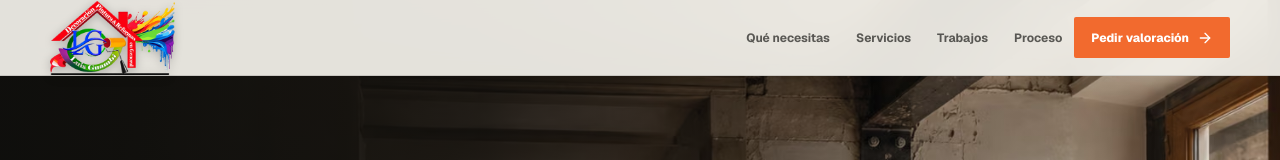
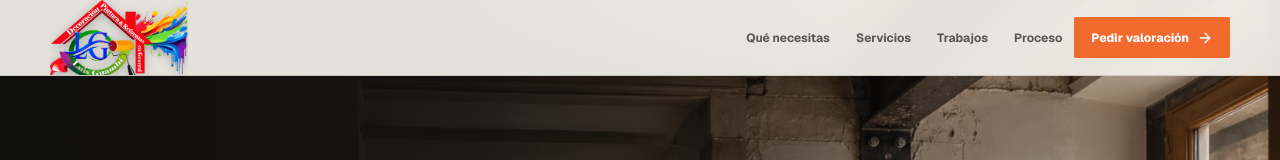
Before and after one commit to Ferolicas/Guille, a Next.js app: page / in a window 1280 px wide. Shown: the top 160 px of the page. Built offline with nearby package versions, Linux system fonts and the light colour scheme; no server answers; the database is empty.

Commit message:
fix: amplía hacia abajo el logo del nav

```diff
--- a/src/app/globals.css
+++ b/src/app/globals.css
@@ -32,7 +32,8 @@ img, video { display: block; max-width: 100%; }
 .header-inner { height: 100%; display: flex; align-items: center; justify-content: space-between; gap: 12px; }
 .brand { display: inline-flex; align-items: center; min-width: max-content; }
 .brand-logo { width: 94px; height: auto; filter: drop-shadow(0 2px 5px rgba(0, 0, 0, 0.24)); }
-.site-header .brand-logo { width: auto; height: 64px; }
+.site-header .brand { height: 100%; overflow: hidden; align-items: flex-start; }
+.site-header .brand-logo { width: auto; height: 70.4px; }
 .brand-inverse { color: white; }
 .desktop-nav { display: none; }
 .button { min-height: 46px; border: 0; border-radius: 2px; padding: 0 17px; display: inline-flex; align-items: center; justify-content: center; gap: 8px; font-size: 13px; font-weight: 750; cursor: pointer; transition: transform 0.2s, background 0.2s, color 0.2s, border-color 0.2s, opacity 0.2s; }
@@ -386,7 +387,7 @@ img, video { display: block; max-width: 100%; }
   .shell { width: min(100% - 40px, 1180px); }
   .site-header { height: 76px; }
   .brand-logo { width: 112px; }
-  .site-header .brand-logo { width: auto; height: 74px; }
+  .site-header .brand-logo { width: auto; height: 81.4px; }
   .button { min-height: 50px; padding-inline: 22px; font-size: 14px; }
   .button-small { min-height: 41px; padding-inline: 17px; font-size: 12px; }
   .button-small svg { display: block; }
```
